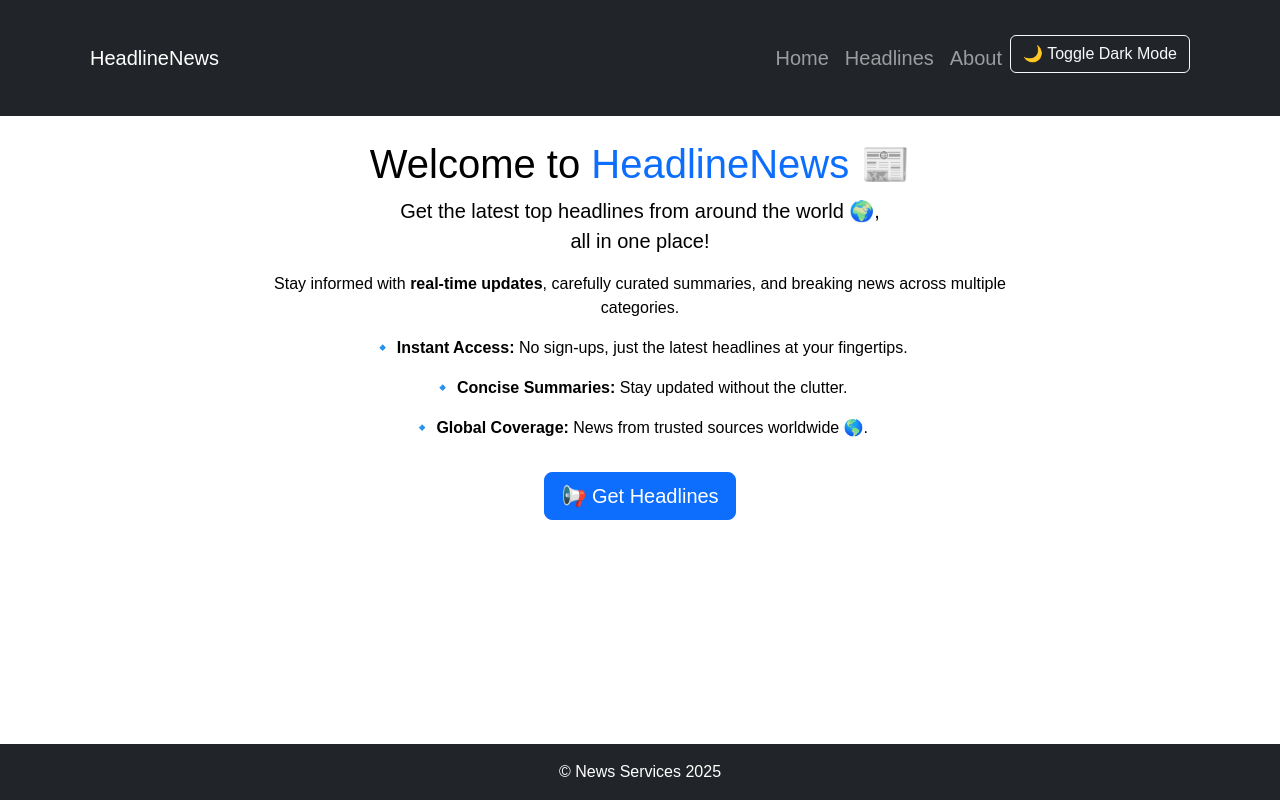
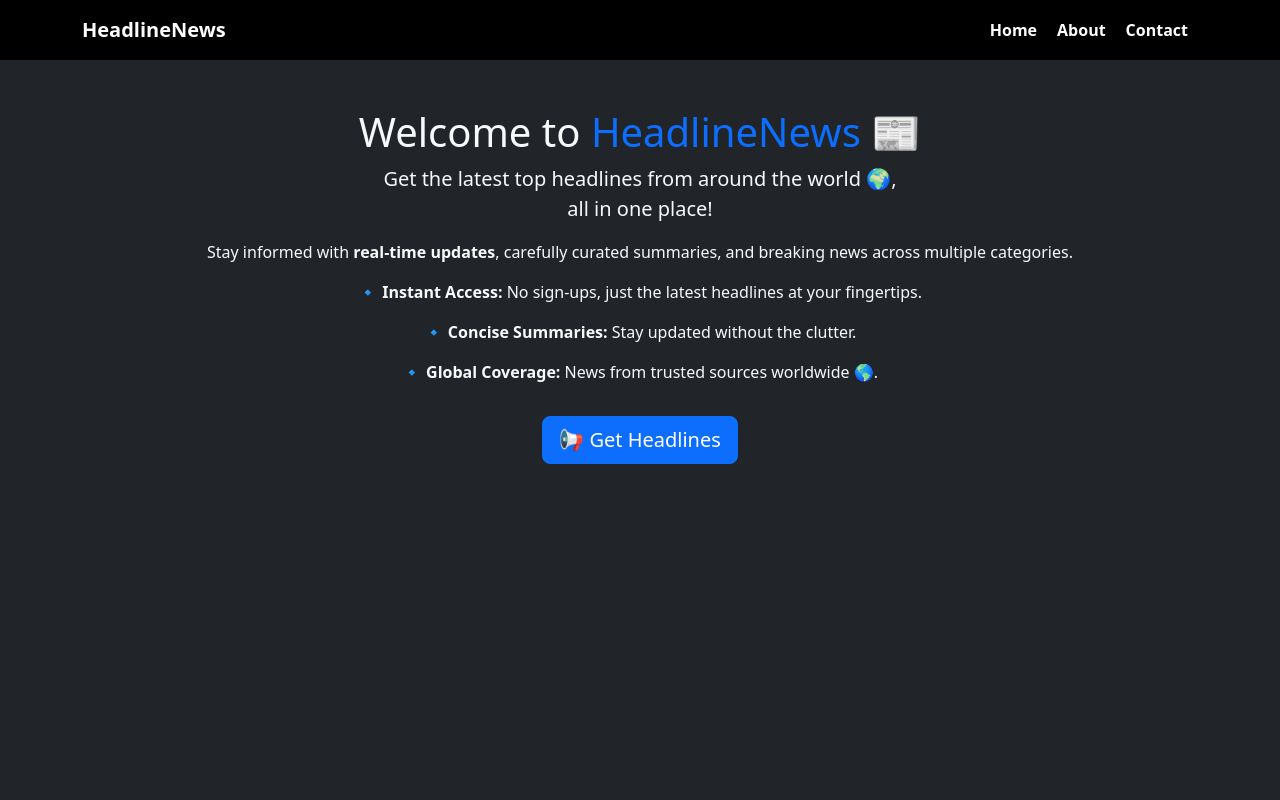
Before and after one commit to chimebukanian/news_aggregator_app, a Django app: page / in a window 1280 px wide. Run offline with Django 3.2, Linux system fonts and the light colour scheme.

Commit message:
Update base.html

```diff
--- a/news/templates/news/base.html
+++ b/news/templates/news/base.html
@@ -1,45 +1,48 @@
 <!DOCTYPE html>
 <html lang="en">
 <head>
-    <meta charset="utf-8">
-    <meta name="viewport" content="width=device-width, initial-scale=1">
-    <title>Top News Feed</title>
+    <meta charset="UTF-8">
+    <meta name="viewport" content="width=device-width, initial-scale=1.0">
+    <title>Headline News</title>
     <link rel="stylesheet" href="https://cdn.jsdelivr.net/npm/bootstrap@5.3.0/dist/css/bootstrap.min.css">
-    {% load static %}
-    <link rel="stylesheet" type="text/css" href="{% static 'news/css/style.css' %}">
-    <script src="{% static 'news/js/joski.js' %}" defer></script>
+    <script src="https://cdn.jsdelivr.net/npm/bootstrap@5.3.0/dist/js/bootstrap.bundle.min.js" defer></script>
+    <style>
+        .navbar-nav .nav-link {
+            color: white !important;
+            font-weight: bold;
+            border: 2px solid transparent;
+            transition: 0.3s;
+        }
+        .navbar-nav .nav-link:hover {
+            border: 2px solid white;
+            border-radius: 5px;
+        }
+        @media (max-width: 991px) {
+            .navbar-nav {
+                background: rgba(0, 0, 0, 0.9);
+            }
+        }
+    </style>
 </head>
-<body class="light-mode">
-    <!-- Navbar -->
-    <nav class="navbar navbar-expand-lg navbar-dark bg-dark fixed-top">
+<body class="bg-dark text-light">
+
+<nav class="navbar navbar-expand-lg navbar-dark bg-black">
     <div class="container">
-            <a class="navbar-brand" href="{% url 'news:home' %}">HeadlineNews</a>
+        <a class="navbar-brand fw-bold" href="#">HeadlineNews</a>
         <button class="navbar-toggler" type="button" data-bs-toggle="collapse" data-bs-target="#navbarNav">
             <span class="navbar-toggler-icon"></span>
         </button>
-            <div class="collapse navbar-collapse" id="navbarNav">
-                <ul class="navbar-nav ms-auto">
-                    <li class="nav-item"><a class="nav-link" href="{% url 'news:home' %}">Home</a></li>
-                    <li class="nav-item"><a class="nav-link" href="{% url 'news:index' %}">Headlines</a></li>
-                    <li class="nav-item"><a class="nav-link" href="{% url 'news:about' %}">About</a></li>
-                    <li class="nav-item">
-                        <button id="dark-mode-toggle" class="btn btn-outline-light">🌙 Toggle Dark Mode</button>
-                    </li>
+        <div class="collapse navbar-collapse justify-content-end" id="navbarNav">
+            <ul class="navbar-nav">
+                <li class="nav-item"><a class="nav-link" href="#">Home</a></li>
+                <li class="nav-item"><a class="nav-link" href="#">About</a></li>
+                <li class="nav-item"><a class="nav-link" href="#">Contact</a></li>
             </ul>
         </div>
     </div>
 </nav>
 
-    <!-- Main Content -->
-    <div class="container mt-5 pt-4">
 {% block content %}{% endblock %}
-    </div>
 
-    <!-- Footer -->
-    <footer class="text-center py-3 bg-dark text-white mt-5">
-        &copy; News Services 2025
-    </footer>
-
-    <script src="https://cdn.jsdelivr.net/npm/bootstrap@5.3.0/dist/js/bootstrap.bundle.min.js"></script>
 </body>
 </html>
```
Lines whose indentation alone changed are shown as unchanged.
